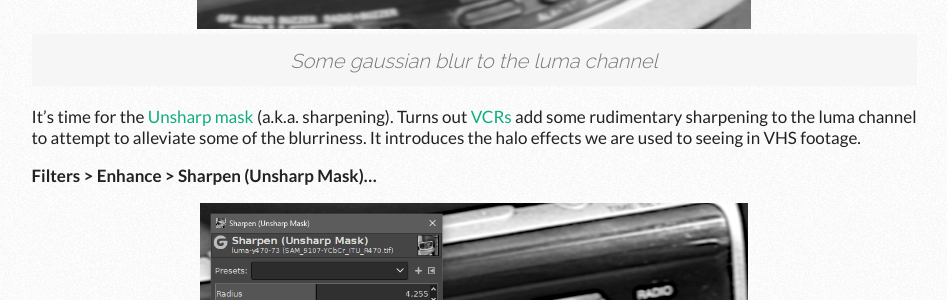
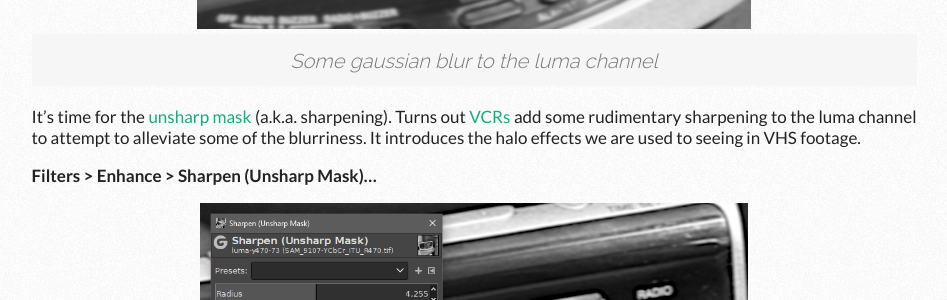
Before and after one commit to vittau/blog, a Jekyll site: the page built from _posts/2020-09-12-tutorial-vaporwave-vhs-effect-using-gimp.markdown, in a window 1280 px wide and 900 px high, scrolled down 3382 px. Shown: the part 154-454 px from the top of the window, without its empty margins (166-1113 px from the left). Built offline with Jekyll 4.4.1, drawn with Linux system fonts in a browser that asks for light colours; nearby versions of some CDN libraries; comment, search, counter and statistics services are not loaded; a style sheet for code colours, icons or effects is not loaded; some of the changed text lies outside the part shown.

Commit message:
Minor fixes

```diff
--- a/_posts/2020-09-12-tutorial-vaporwave-vhs-effect-using-gimp.markdown
+++ b/_posts/2020-09-12-tutorial-vaporwave-vhs-effect-using-gimp.markdown
@@ -57,7 +57,7 @@ After that, it's time for good ol' <a href="https://en.wikipedia.org/wiki/Gaussi
     <p class="post-image-caption">Some gaussian blur to the luma channel</p>
 </div>
 
-It's time for the <a href="https://en.wikipedia.org/wiki/Unsharp_masking" target="_blank">Unsharp mask</a> (a.k.a. sharpening). Turns out <a href="https://en.wikipedia.org/wiki/Videocassette_recorder" target="_blank">VCRs</a> add some rudimentary sharpening to the luma channel to attempt to alleviate some of the blurriness. It introduces the halo effects we are used to seeing in VHS footage.
+It's time for the <a href="https://en.wikipedia.org/wiki/Unsharp_masking" target="_blank">unsharp mask</a> (a.k.a. sharpening). Turns out <a href="https://en.wikipedia.org/wiki/Videocassette_recorder" target="_blank">VCRs</a> add some rudimentary sharpening to the luma channel to attempt to alleviate some of the blurriness. It introduces the halo effects we are used to seeing in VHS footage.
 
 <b>Filters > Enhance > Sharpen (Unsharp Mask)...</b>
 
@@ -84,7 +84,7 @@ Now it's time to add gaussian blur to both of the color channels. Repeat this pr
     <p class="post-image-caption">Some gaussian blur to the color channels</p>
 </div>
 
-We will shift the blueness channel a bit to the left to reproduce some of the fringing distortion that usually appears during the reconstruction of the signal. It's similar to <a href="https://en.wikipedia.org/wiki/Purple_fringing" target="_blank">Purple fringing</a> in photography, albeit with a different cause.
+We will shift the blueness channel a bit to the left to reproduce some of the fringing distortion that usually appears during the reconstruction of the signal. It's similar to <a href="https://en.wikipedia.org/wiki/Purple_fringing" target="_blank">purple fringing</a> in photography, albeit with a different cause.
 
 <div class="post-image">
     <a href="{{ site.baseurl }}/img/posts/vaporwave-step7.png" target="_blank"><img src="{{ site.baseurl }}/img/posts/vaporwave-step7.png"/></a>
@@ -126,6 +126,7 @@ You can run it like this:
 To increase the vaporwave factor we can add a bit of color balance effects and reduce saturation.
 
 <b>Colors > Color Balance...</b>
+<br />
 <b>Colors > Saturation...</b>
 
 <div class="post-image">
```
